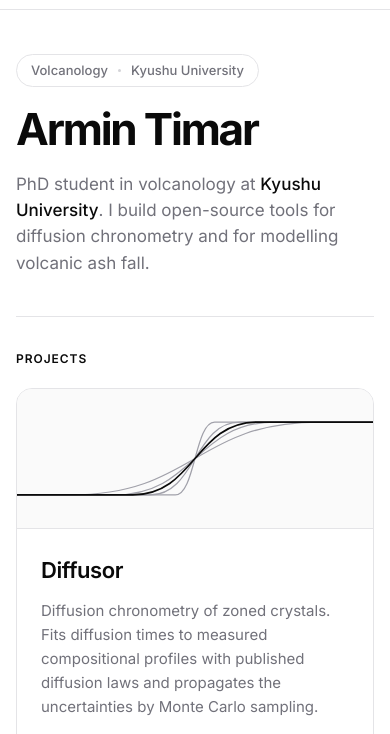
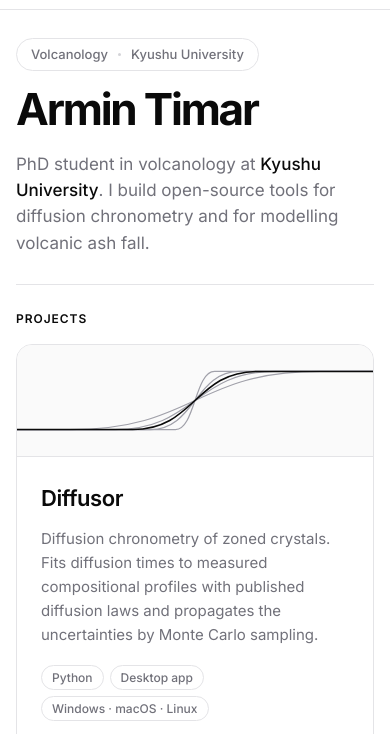
Before and after one commit to ArminTimar/Armin-Timar---Personal-page, a plain HTML site: page index.html in a window 390 px wide. Shown: the part 51-785 px from the top of the page. Drawn offline with Linux system fonts and the light colour scheme.

Commit message:
Tighter intro so the project cards show on a laptop screen
Co-Authored-By: Claude Opus 5.5 <noreply@anthropic.com>

```diff
--- a/index.html
+++ b/index.html
@@ -121,11 +121,11 @@
     /* intro */
     .intro {
       max-width: 1080px; margin: 0 auto;
-      padding: 72px var(--gutter) 56px;
+      padding: 40px var(--gutter) 36px;
     }
     .eyebrow {
       display: inline-flex; align-items: center; gap: 10px;
-      margin: 0 0 20px; padding: 5px 14px;
+      margin: 0 0 16px; padding: 5px 14px;
       border: 1px solid var(--line); border-radius: 999px;
       font-size: 13px; font-weight: 500; color: var(--muted);
     }
@@ -147,7 +147,7 @@
       padding: 0 var(--gutter) 96px;
     }
     .section-title {
-      margin: 0 0 20px; padding-top: 32px;
+      margin: 0 0 16px; padding-top: 24px;
       border-top: 1px solid var(--line);
       font-size: 12px; font-weight: 600; letter-spacing: .08em;
       text-transform: uppercase; color: var(--text);
@@ -161,7 +161,7 @@
     }
     .card:hover { border-color: var(--line-strong); box-shadow: var(--shadow); transform: translateY(-2px); }
     .card-art {
-      height: 168px; border-bottom: 1px solid var(--line);
+      height: 132px; border-bottom: 1px solid var(--line);
       background: var(--bg-soft);
     }
     .card-art svg { display: block; width: 100%; height: 100%; }
@@ -204,9 +204,9 @@
 
     @media (max-width: 760px) {
       :root { --gutter: 16px; }
-      .intro { padding: 44px var(--gutter) 40px; }
+      .intro { padding: 28px var(--gutter) 28px; }
       .grid { grid-template-columns: minmax(0, 1fr); }
-      .card-art { height: 140px; }
+      .card-art { height: 112px; }
       .topnav .label { display: none; }
     }
     @media (prefers-reduced-motion: reduce) {
```
